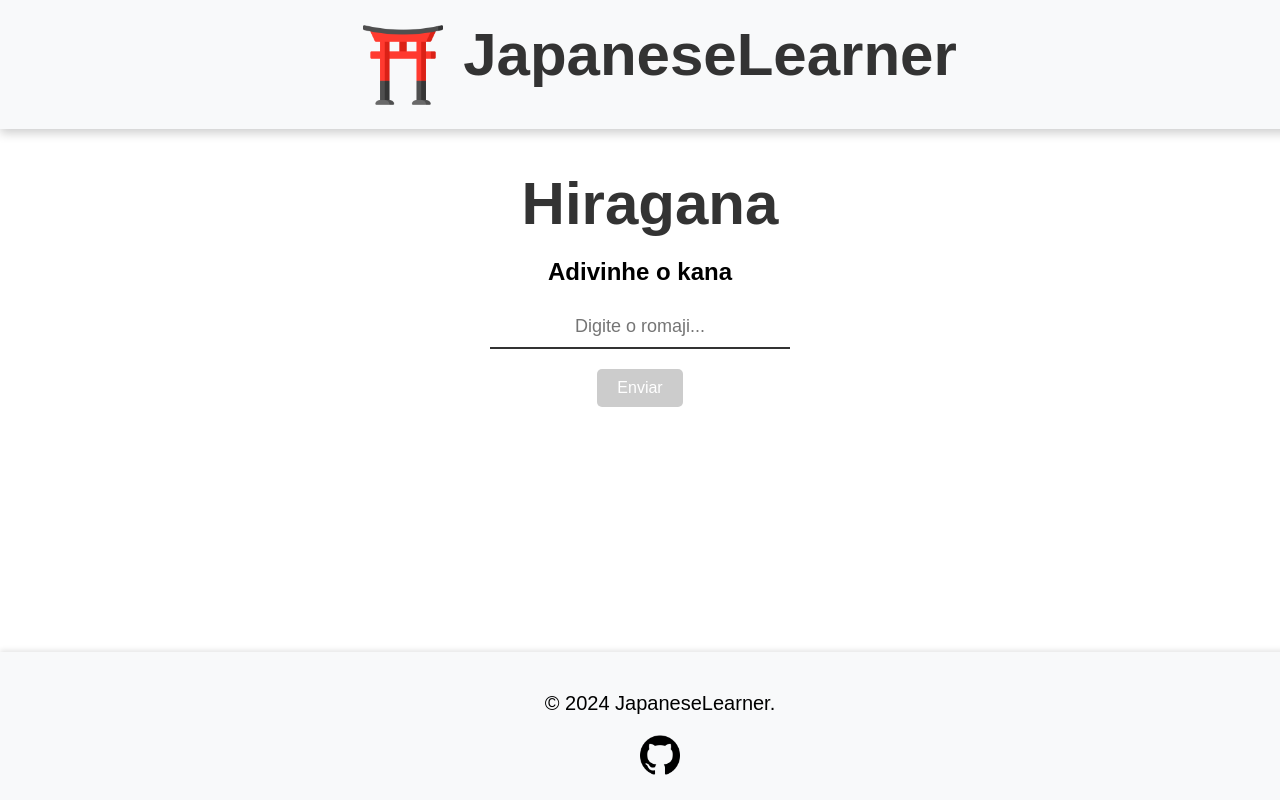
After one commit to pedro-cella/JapaneseLearner, a Django app: page /hiragana in a window 1280 px wide. The commit adds this page. Run offline with Django 4.2, Linux system fonts and the light colour scheme; data that the repository does not hold is empty.

Commit message:
Adiciona pagina de hiragana

```diff
--- /dev/null
+++ b/JapaneseLearner/kana/static/css/hiragana.css
@@ -0,0 +1,59 @@
+/* Aumentar o tamanho do kana para 60px */
+h1 {
+    font-size: 60px;
+    font-weight: bold;
+    color: #333;  /* Ajuste a cor conforme sua preferência */
+    text-align: center;  /* Centraliza o kana */
+    margin-bottom: 20px;  /* Dá um espaço abaixo do kana */
+}
+
+.kana {
+    font-size: 100px;
+}
+
+/* Estilizar o input como uma linha */
+input[name="user_input"] {
+    border: none;
+    border-bottom: 2px solid #333;  /* Apenas uma linha na parte inferior */
+    width: 300px;  /* Faz com que o input ocupe toda a largura possível */
+    padding: 10px;  /* Dá um pouco de espaçamento interno */
+    font-size: 18px;  /* Aumenta o tamanho do texto */
+    outline: none;  /* Remove a borda azul ao focar no campo */
+    box-sizing: border-box;  /* Garante que padding não afete o tamanho total */
+    text-align: center;  /* Centraliza o texto no input */
+}
+
+/* Estilizar o botão de envio abaixo da linha */
+button[type="submit"] {
+    display: block;
+    margin: 20px auto 0;  /* Centraliza o botão e coloca uma margem acima */
+    padding: 10px 20px;  /* Adiciona padding ao botão */
+    background-color: #CCC;  /* Cor do fundo do botão */
+    color: white;  /* Cor do texto */
+    border: none;
+    border-radius: 5px;
+    font-size: 16px;
+    cursor: pointer;
+}
+
+button[type="submit"]:hover {
+    background-color: gray;
+    color: white;  /* Cor de fundo ao passar o mouse */
+}
+
+/* Estilizar a área de mensagens */
+#mensagemCorreta {
+    margin-top: 20px;
+    font-size: 20px;
+    font-weight: bold;
+    color: #00796b;  /* Cor do texto da mensagem */
+    text-align: center;
+}
+
+#mensagemIncorreta {
+    margin-top: 20px;
+    font-size: 20px;
+    font-weight: bold;
+    color: #ff5722;  /* Cor do texto da mensagem */
+    text-align: center;
+}
--- a/JapaneseLearner/kana/static/css/styles.css
+++ b/JapaneseLearner/kana/static/css/styles.css
@@ -5,6 +5,7 @@ header {
     display: flex; /* Usando flexbox para alinhar itens */
     align-items: center; /* Alinhando verticalmente os itens */
     justify-content: center; /* Centraliza os itens horizontalmente */
+    width: 100%;
 }
 
 h1 {
@@ -24,6 +25,7 @@ body {
     font-family: Arial, sans-serif; /* Fonte padrão */
     margin: 0; /* Remove margens padrão */
     padding: 0; /* Remove preenchimento padrão */
+    overflow-x: hidden;
 }
 
 .container {
@@ -31,6 +33,47 @@ body {
     text-align: center; /* Alinha o texto ao centro */
 }
 
-.hiragana {
-    font-size: 100px;
+.buttons {
+    display: flex;
+    flex-direction: column; /* Organiza os itens um embaixo do outro */
+    justify-content: center; /* Centraliza verticalmente */
+    align-items: center; /* Centraliza horizontalmente */
+    height: 40vh; /* Faz o container ocupar toda a altura da tela */
 }
+
+/* Estilo dos botões */
+.btn {
+    background-color: #d3d3d3;
+    color: white;
+    padding: 15px 30px;
+    margin: 10px 0;
+    border: none;
+    border-radius: 5px;
+    font-size: 18px;
+    cursor: pointer;
+    width: 350px;
+    text-align: center;
+    text-decoration: none;
+    transition: background-color 0.3s ease;
+}
+
+/* Efeito ao passar o mouse sobre os botões */
+.btn:hover {
+    background-color: gray;
+    color: white;
+}
+
+footer {
+    background-color: #f8f9fa; /* Cor de fundo similar ao header */
+    box-shadow: 0 -2px 5px rgba(0, 0, 0, 0.1); /* Sombra na parte de cima do footer */
+    text-align: center;
+    padding: 20px;
+    font-size: 20px;
+    position: absolute;
+    bottom: 0;
+    width: 100%;
+}
+
+.github {
+    width: 40px; /* Largura da imagem */
+}
--- a/JapaneseLearner/kana/templates/base.html
+++ b/JapaneseLearner/kana/templates/base.html
@@ -11,12 +11,18 @@
   <body>
     <!-- O conteúdo específico de cada página será injetado aqui -->
     <header>
-        <img class="torii" src="{% static 'images/torii.png' %}" alt="icone">
+        <img src="{% static 'images/torii.png' %}" alt="icone">
         <h1>JapaneseLearner</h1>
     </header>
     <div class="container">
         {% block content %}
         {% endblock %}
     </div>
+    <footer>
+      <p>© 2024 JapaneseLearner.</p>
+      <a href="https://github.com/pedro-cella/JapaneseLearner" target="_blank">
+        <img class="github" src="{% static 'images/github.png' %}" alt="link_github">
+      </a>
+    </footer>
   </body>
 </html>
--- /dev/null
+++ b/JapaneseLearner/kana/templates/hiragana.html
@@ -0,0 +1,30 @@
+{% extends 'base.html' %}
+{% load static %}  <!-- Carrega as tags estáticas -->
+
+{% block content %}
+<head>
+    <!-- Incluindo o arquivo de estilo específico para esta página -->
+    <link rel="stylesheet" href="{% static 'css/hiragana.css' %}">
+</head>
+<div class="container">
+    <h1>Hiragana</h1>
+    <h2>Adivinhe o kana</h2>
+
+    {% if selected_hiragana %}
+        <h1 class="kana">{{ selected_hiragana.kana }}</h1> <!-- Exibe o kana -->
+    {% endif %}
+
+    <form method="POST">
+        {% csrf_token %}
+        <input type="hidden" name="hiragana_id" value="{{ selected_hiragana.id }}" />
+        <input type="text" name="user_input" placeholder="Digite o romaji..." required />
+        <button type="submit">Enviar</button>
+    </form>
+
+    {% if message == "CORRETO!" %}
+        <div id="mensagemCorreta">{{ message }}</div> <!-- Local para exibir a mensagem de resposta -->
+    {% elif message == "INCORRETO! O romaji correto é " %}
+        <div id="mensagemIncorreta">{{ message }}{{ correct_hiragana.romaji }}</div>
+    {% endif %}
+</div>
+{% endblock %}
--- /dev/null
+++ b/JapaneseLearner/kana/templates/katakana.html
@@ -0,0 +1,5 @@
+{% extends 'base.html' %}
+
+{% block content %}
+
+{% endblock %}
--- a/JapaneseLearner/kana/urls.py
+++ b/JapaneseLearner/kana/urls.py
@@ -2,5 +2,7 @@ from django.urls import path
 from . import views
 
 urlpatterns = [
-    path("", views.home, name="home")
+    path("", views.home, name="home"),
+    path("hiragana", views.hiragana, name="hiragana"),
+    path("katakana", views.katakana, name="katakana"),
 ]
--- a/JapaneseLearner/kana/views.py
+++ b/JapaneseLearner/kana/views.py
@@ -1,5 +1,54 @@
-from django.shortcuts import render, HttpResponse
+from django.shortcuts import render
+from .models import Hiragana
+import random
+import pdb
+
 
 # Create your views here.
 def home(request):
     return render(request, "home.html")
+
+def hiragana(request):
+    # Obter todos os registros de hiragana
+    hiragana_list = list(Hiragana.objects.all())
+
+    # Inicializar a variável selected_hiragana
+    selected_hiragana = None
+    message = None
+    correct_hiragana = None
+
+    # Se for um POST, verificar a resposta do usuário
+    if request.method == 'POST':
+        user_input = request.POST.get('user_input', '').strip()
+        hiragana_id = request.POST.get('hiragana_id')
+
+        # Recupera o kana que foi mostrado antes de submeter o formulário
+        try:
+            selected_hiragana = Hiragana.objects.get(id=hiragana_id)
+            correct_hiragana = selected_hiragana
+        except Hiragana.DoesNotExist:
+            selected_hiragana = None
+
+        # Verifica se a resposta do usuário está correta
+        if selected_hiragana and user_input == selected_hiragana.romaji:
+            message = "CORRETO!"
+        else:
+            message = "INCORRETO! O romaji correto é "
+
+        # Gera um novo kana aleatório para a próxima exibição
+        selected_hiragana = random.choice(hiragana_list) if hiragana_list else None
+    else:
+        # Gera um kana aleatório na primeira exibição
+        selected_hiragana = random.choice(hiragana_list) if hiragana_list else None
+
+    # Passar o kana selecionado e a mensagem para o template
+    context = {
+        'selected_hiragana': selected_hiragana,
+        'correct_hiragana': correct_hiragana,
+        'message': message,
+    }
+
+    return render(request, "hiragana.html", context)
+
+def katakana(request):
+    return render(request, "katakana.html")
```
Also changed, not shown: JapaneseLearner/kana/templates/home.html (+10 -4 lines), JapaneseLearner/kana/static/images/github.png (added).
